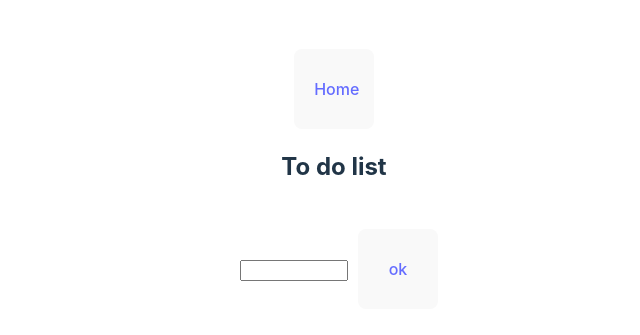
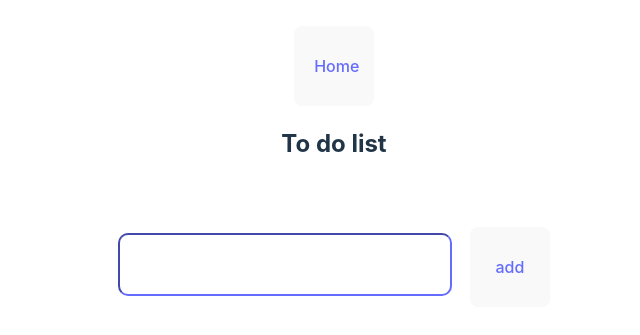
Before and after one commit to NazarPentsarskyi/React-simple-apps, a React (Vite) app: page /todolist in a window 1280 px wide. Shown: the part 213-548 px from the top of the page, without its empty margins (306-946 px from the left). Built offline with nearby package versions, Linux system fonts and the light colour scheme.

Commit message:
changed todolist

```diff
--- a/src/App.css
+++ b/src/App.css
@@ -225,6 +225,47 @@ p{
   transform: skewY(-45deg);
 }
 
+.todolist {
+  display: grid;
+  gap: 1.5em;
+  cursor: pointer;
+  position: relative;
+  padding: 10px;
+}
+
+ol {
+  margin: 0;
+  padding: 0;
+}
+
+.todoli {
+  display: flex;
+  justify-content: space-between;
+  align-items: center;
+  padding: 10px;
+  margin: 5px 0;
+  border: 1px var(--highlight-color) solid;
+  border-radius: 15px;
+  font-size: 1.2rem;
+}
+
+.todoli button {
+  width: 40px;
+  height: 40px;
+  padding: 0;
+  color: var(--strike-color);
+}
+
+.formTodolist input {
+  padding: 15px;
+  margin: 0.7em;
+  margin-left: 0;
+  width: 300px;
+  font-size: 1.6em;
+  border-radius: 10px;
+  border-color: var(--main-color);
+  letter-spacing: 1px;
+}
 
 .error {
   display: grid;
--- a/src/components/ToDoList.jsx
+++ b/src/components/ToDoList.jsx
@@ -19,34 +19,49 @@ const ToDoList= () => {
     }
   };
 
+  const handleToDoRemove = (removedKey) => {
+    const updateToDoList = whatToDo.filter((item) => item.key != removedKey);
+    setWhatToDo(updateToDoList);
+
+  };
+
   const handleInputValue = (event) => {
     setInputValue(event.target.value)
   };
-
 
   return (
     <>
       <button><Link to="/"> Home </Link></button>
       <h2>To do list</h2>
       <br />
-      <form>
-        <label htmlFor="toDo">
+      <div className="todolist">
+        <form className="formTodolist">
           <input
-            name="toDo"
-            id="toDo"
           value = {inputValue}
           onChange={handleInputValue}
-            onKeyDown={handleToDoWrite} />
-          <button onClick={handleToDoWrite}>ok</button>
-        </label>
+          onKeyDown={handleToDoWrite}
+          />
+          <button
+          onClick={handleToDoWrite}>
+            add
+          </button>
         </form>
         <ol>
-        {whatToDo.map((item) => <li key = {item.key}>
+          {whatToDo.map((item) => (
+            <li
+            className="todoli"
+            key = {item.key}>
               {item.text}
-        </li>)}
+              <button
+              onClick={() => handleToDoRemove(item.key)}>
+                X
+              </button>
+            </li>
+          ))}
         </ol>
+      </div>
     </>
-  )
+  );
 };
 
 export default ToDoList;
```
Lines whose indentation alone changed are shown as unchanged.
